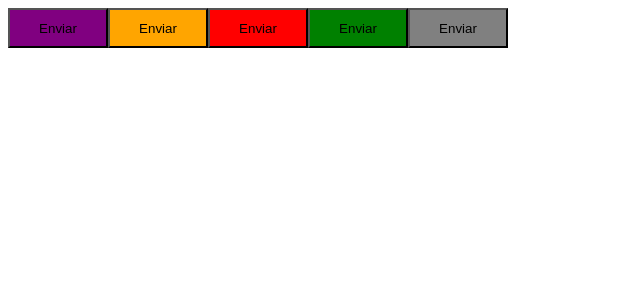
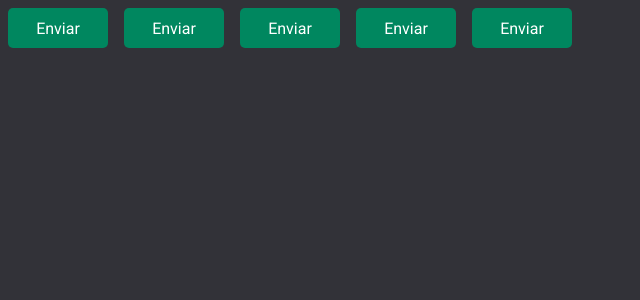
Before and after one commit to loupprodi/projeto-ignite02-timer, a React (Vite) app: page / in a window 1280 px wide. Shown: the top 300 px of the page, without its empty margins (0-640 px from the left). Built offline with nearby package versions, Linux system fonts and the light colour scheme.

Commit message:
adicionando a font, e tema global da aplicação

```diff
--- a/index.html
+++ b/index.html
@@ -2,8 +2,15 @@
 <html lang="en">
   <head>
     <meta charset="UTF-8" />
-    <link rel="icon" type="image/svg+xml" href="/vite.svg" />
+    <link rel="preconnect" href="https://fonts.googleapis.com" />
+    <link rel="preconnect" href="https://fonts.gstatic.com" crossorigin />
+    <!-- <link rel="icon" type="image/svg+xml" href="/vite.svg" /> -->
     <meta name="viewport" content="width=device-width, initial-scale=1.0" />
+
+    <link
+      href="https://fonts.googleapis.com/css2?family=Roboto&family=Roboto+Mono:wght@700&display=swap"
+      rel="stylesheet"
+    />
     <title>Ignite Timer</title>
   </head>
   <body>
--- a/src/App.tsx
+++ b/src/App.tsx
@@ -1,14 +1,20 @@
 import React from "react";
+
+import { ThemeProvider } from "styled-components";
 import { Button } from "./components/Button";
+
+import { defaultTheme } from "./styles/themes/default";
+import { GlobalStyle } from "./styles/global";
 
 export const App = () => {
   return (
-    <>
+    <ThemeProvider theme={defaultTheme}>
       <Button variant="primary" />
       <Button variant="secondary" />
       <Button variant="danger" />
       <Button variant="success" />
       <Button variant="neutral" />
-    </>
+      <GlobalStyle />
+    </ThemeProvider>
   );
 };
--- a/src/components/Button.styles.ts
+++ b/src/components/Button.styles.ts
@@ -22,12 +22,20 @@ const buttonVariants = {
 export const ButtonContainer = styled.button<ButtonContainerProps>`
   width: 100px;
   height: 40px;
+  border-radius: 5px;
+  border: 0;
+  margin: 8px;
 
-  ${(props) => {
+  /* ${(props) => {
     return css`
       background-color: ${buttonVariants[props.variant]};
     `;
-  }}/* .primary {
+  }} */
+
+  background-color: ${(props) => props.theme["green-500"]};
+  color: ${(props) => props.theme.white};
+
+  /* .primary {
     background: purple;
   }
 
--- /dev/null
+++ b/src/styles/global.ts
@@ -0,0 +1,26 @@
+import { createGlobalStyle } from "styled-components";
+
+export const GlobalStyle = createGlobalStyle`
+*{
+  margin: 0;
+ padding: 0;
+ box-sizing: border-box;
+}
+
+:focus{
+  outline: 0;
+  box-shadow: 0 0 0 2px ${(props) => props.theme["gray-500"]};
+
+}
+  body{
+    background: ${(props) => props.theme["gray-600"]};
+    color: ${(props) => props.theme["gray-300"]};
+  }
+
+  body, input, textarea, button {
+    font-family: 'Roboto', sans-serif;
+    font-weight: 400;
+    font-size: 1rem;
+  }
+
+`;
--- /dev/null
+++ b/src/styles/themes/default.ts
@@ -0,0 +1,21 @@
+export const defaultTheme = {
+  white: "#FFF",
+
+  "gray-100": "#E1E1E6",
+  "gray-300": "#C4C4CC",
+  "gray-400": "#8D8D99",
+  "gray-500": "#7C7C8A",
+  "gray-600": "#323238",
+  "gray-700": "#29292E",
+  "gray-800": "#202024",
+  "gray-900": "#121214",
+
+  "green-300": "#00B37E",
+  "green-500": "#00875F",
+  "green-700": "#015F43",
+
+  "red-500": "#AB222E",
+  "red-700": "#7A1921",
+
+  "yellow-500": "#FBA94C",
+};
```
Also changed, not shown: src/@types/styles.d.ts (added, +8 -0 lines).
